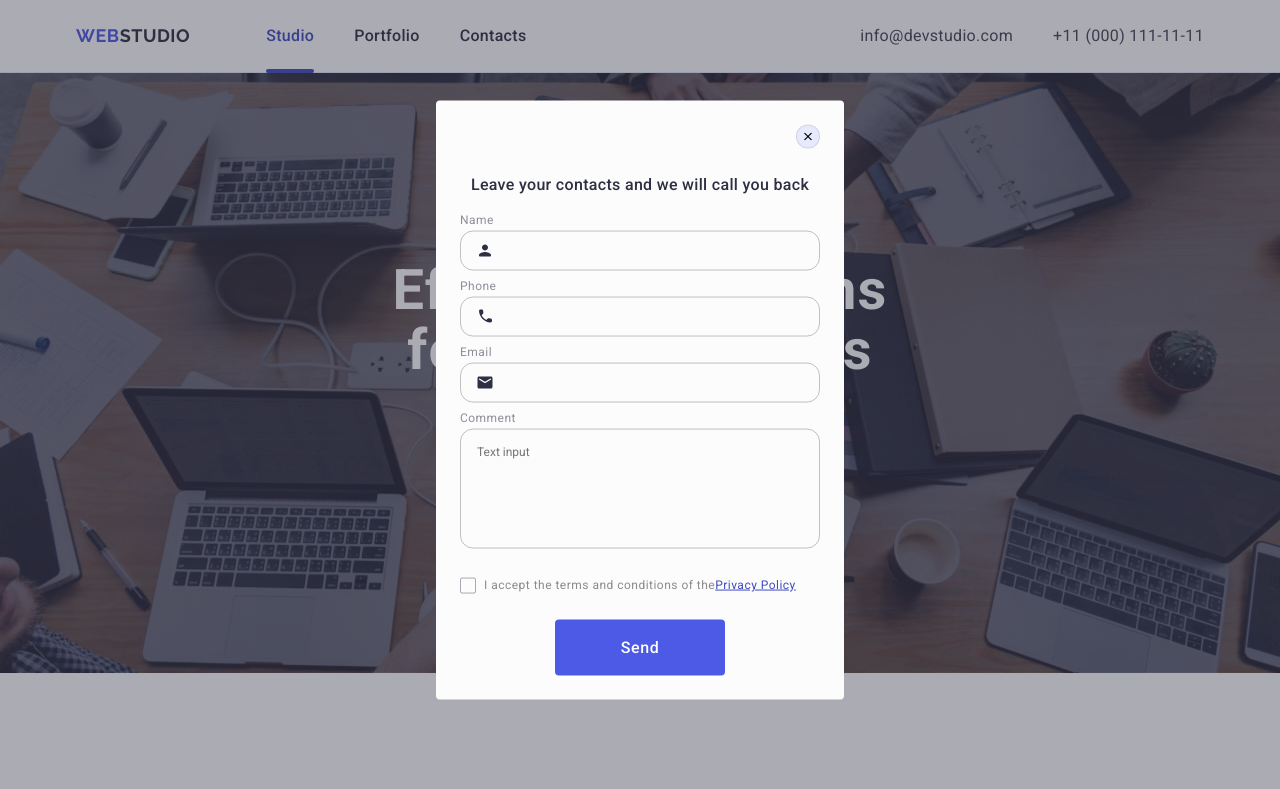
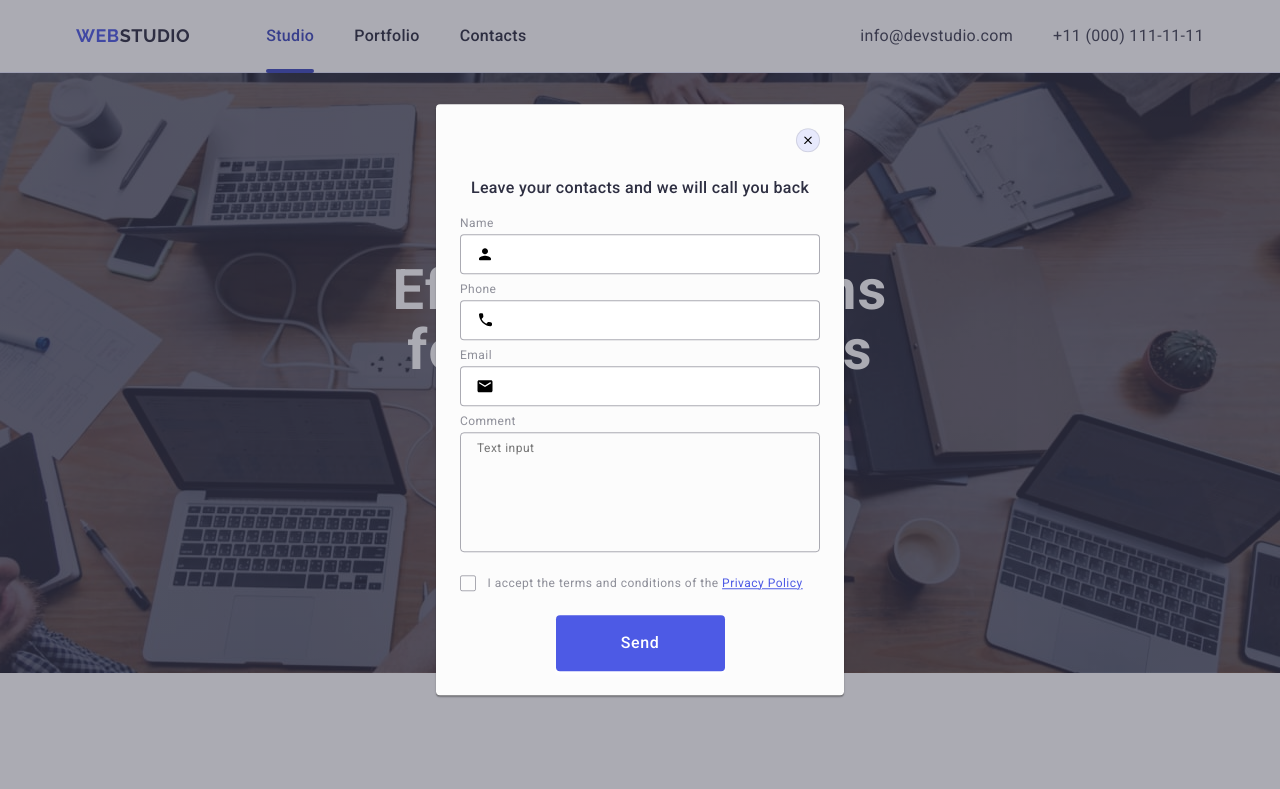
Before and after one commit to Valyushka2023/goit-markup-hw-05, a plain HTML site: page index.html in a window 1280 px wide. Shown: the top 789 px of the page. Drawn offline with nearby package versions, Linux system fonts and the light colour scheme.

Commit message:
start hw-05
ch003

```diff
--- a/css/styles.css
+++ b/css/styles.css
@@ -488,7 +488,6 @@ margin-bottom: 16px;
 .footer-soc-list {
 display: flex;
 gap: 16px;
-
 }
 
 .footer-soc-item {
@@ -522,7 +521,7 @@ fill: #f4f4fd ;
 }
 
 .footer-subscribe {
-
+display: block;
 }
 
 .footer-subscribe-title {
@@ -534,74 +533,62 @@ letter-spacing: 0.02em;
 margin-bottom: 16px;
 }
 
+.footer-form {
+display: flex;
+gap: 24px;
+}
+
+.footer-label {
+
+}
 
 .footer-input {
 width: 264px;
 height: 40px;
-border-radius: 4px;
 border: 1px solid #ffff;
 background-color: transparent;
-box-shadow: 0px 5.455px 5.455px 0px rgba(0, 0, 0, 0);
-outline: transparent;
-padding: 16px;
-color: #8E8F99;
+font-size: 12px;
+line-height: 2;
+letter-spacing: 0.04em;
+padding-left: 16px;
+box-shadow: 0px 4px 4px rgba(0, 0, 0, 0.15);
+border-radius: 4px;
+color: #ffff;
 }
 
 .footer-input ::placeholder {
 color: #ffff;
-font-size: 12px;
-font-weight: 400;
-line-height: 2.0;
-letter-spacing: 0.04em;
 }
 
 .btn-subscribe {
-  margin-left: 24px;
-  width: 164px;
-  height: 40px;
-  border-radius: 4px;
-background-color: #4D5AE5;
-color: #FFF;
-text-align: center;
-font-family: Roboto;
+min-width: 165px;
+height: 40px;
+display: flex;
+justify-content: center;
+align-items: center;
+font-family: Roboto, sans-serif;
 font-size: 16px;
-font-style: normal;
 font-weight: 500;
 line-height: 1.5;
 letter-spacing: 0.04em;
-display: inline-flex;
-padding: 8px 24px;
-justify-content: center;
-align-items: center;
-gap: 16px;
-position: 0;
+color: #FFF;
 cursor: pointer;
-border: 1px solid rgba(0, 0, 0, 0.10);
-transition: background-color 250ms cubic-bezier(0.4, 0, 0.2, 1), border 250ms cubic-bezier(0.4, 0, 0.2, 1);;
+background-color: #4D5AE5;
+border: none;
+border-radius: 4px;
+
+
+transition: background-color 250ms cubic-bezier(0.4, 0, 0.2, 1), border 250ms cubic-bezier(0.4, 0, 0.2, 1);
 }
 
 .btn-subscribe:hover,
 .btn-subscribe:focus {
 background-color: #404BBF;
-border: none;
 }
 
 .footer-subscribe-icon {
-transition: fill 250ms cubic-bezier(0.4, 0, 0.2, 1);
+margin-left: 16px;
 }
-
-.btn-subscribe:hover > .footer-subscribe-icon ,
-.btn-subscribe:focus > .footer-subscribe-icon {
-  fill: #FFF;
-}
-
-
-
-
-
-
-
-
 
 
 /* ----------------------------------------- */
@@ -615,10 +602,11 @@ left: 0;
 width: 100%;
 height: 100%;
 background-color: rgba(46, 47, 66, 0.40);
+transition: opacity 250ms cubic-bezier(0.4, 0, 0.2, 1), visibility 250ms cubic-bezier(0.4, 0, 0.2, 1);
+
 opacity: 0;
 visibility: hidden;
 pointer-events: none;
-transition: opaciti 250ms cubic-bezier(0.4, 0, 0.2, 1), visibility 250ms cubic-bezier(0.4, 0, 0.2, 1);
 }
 
 .is-open {
@@ -634,8 +622,9 @@ left: 50%;
 transform: translate(-50%, -50%) scale(1);
 width: 408px;
 min-height: 584px;
+background: #FCFCFC;
+box-shadow: 0px 1px 1px rgba(0, 0, 0, 0.14), 0px 1px 3px rgba(0, 0, 0, 0.12), 0px 2px 1px rgba(0, 0, 0, 0.2);
 border-radius: 4px;
-background: #FCFCFC;
 transition: transform 250ms cubic-bezier(0.4, 0, 0.2, 1);
 padding: 72px 24px 24px 24px;
 }
@@ -647,13 +636,13 @@ right: 24px;
 width: 24px;
 height: 24px;
 border-radius: 50%;
-position: 0;
+display: flex;
+align-items: center;
+justify-content: center;
+background-color: #E7E9FC;
+border: 1px solid rgba(0, 0, 0, 0.10);
+padding: 0;
 cursor: pointer;
-border: 1px solid rgba(0, 0, 0, 0.10);
-background-color: #E7E9FC;
-display: flex;
-justify-content: center;
-align-items: center;
 transition: background-color 250ms cubic-bezier(0.4, 0, 0.2, 1), border 250ms cubic-bezier(0.4, 0, 0.2, 1);
 }
 
@@ -673,154 +662,153 @@ transition: fill 250ms cubic-bezier(0.4, 0, 0.2, 1);
 }
 
 .modal-title {
+font-weight: 500;
+font-size: 16px;
+line-height: 1.5;
+text-align: center;
+letter-spacing: 0.02em;
 color:  #2E2F42;
-font-size: 16px;
-font-weight: 500;
-line-height: 1.5;
-letter-spacing: 0.02em;
-text-align: center;
-justify-content: center;
 margin-bottom: 16px;
 }
 
 .modal-field {
-
+margin-bottom: 8px;
 }
 
-.modal-lable {
+.modal-label {
+font-size: 12px;
+line-height: 1.17;
+letter-spacing: 0.04em;
+color: #8E8F99;
 display: block;
-color: #8E8F99;
-font-size: 12px;
-font-weight: 400;
-line-height: 1.166;
-letter-spacing: 0.04em;
-margin-bottom: 8px;
-
+margin-bottom: 4px;
 }
 
-.modal-part {
-display: block;
-margin-bottom: 4px;
+.modal-input-icon {
 position: relative;
-}
-
-.modal-input-wrap {
-position: relative;
-}
-
-.modal-icon {
-fill: #2E2F42;
-stroke: transparent;
-position: absolute;
-left: 16px;
-top: 50%;
-transform: translateY(-50%);
 }
 
 .modal-input {
 width: 100%;
 height: 40px;
-border-radius: 13px;
-border: 1.5px solid rgba(17, 17, 017, 0.25);
-background-color: transparent;
-box-shadow: 0px 5.455px 5.455px 0px rgba(0, 0, 0, 0);
+border: 1px solid rgba(46, 47, 66, 0.4);
+border-radius: 4px;
+padding-left: 38px;
 outline: transparent;
-padding: 16px;
-color: #8E8F99;
+transition: border-color 250ms cubic-bezier(0.4, 0, 0.2, 1);
 }
 
 .modal-input:focus {
 border-color: #4D5AE5;
 }
 
-.modal-input:focus +.modal-icon {
-stroke: #4D5AE5;
-}
 
-.modal-text {
-width: 100%;
-height: 120px;
-border-radius: 13px;
-border: 1.5px solid rgba(17, 17, 017, 0.25);
-background-color: transparent;
-box-shadow: 0px 5.455px 5.455px 0px rgba(0, 0, 0, 0);
-outline: transparent;
-color: #8E8F99;
-padding: 16px;
-margin-bottom: 16px;
-resize: none;
+.modal-icon {
+position: absolute;
+left: 16px;
+top: 50%;
+transform: translateY(-50%);
+transition: fill 250ms cubic-bezier(0.4, 0, 0.2, 1);
 }
 
 
-.modal-text ::placeholder {
-color: rgba(46, 47, 66, 0.40);
-font-size: 12px;
-font-weight: 400;
-line-height: 1.166;
-letter-spacing: 0.04em;
+.modal-input:focus +.modal-icon {
+fill: #4D5AE5;
 }
 
+
+.modal-field-textarea {
+  margin-bottom: 16px;
+}
+
+
+.modal-textarea {
+width: 100%;
+height: 120px;
+font-size: 12px;
+line-height: 1.17;
+letter-spacing: 0.04em;
+color: rgba(46, 47, 66, 0.4);
+border: 1px solid rgba(46, 47, 66, 0.4);
+border-radius: 4px;
+background-color: transparent;
+padding: 8px 16px;
+outline: transparent;
+resize: none;
+transition: border-color 250ms cubic-bezier(0.4, 0, 0.2, 1);
+}
+
+
+.modal-textarea ::placeholder {
+color: rgba(46, 47, 66, 0.40);
+}
+
+.modal-textarea:focus {
+border-color: #4D5AE5;
+}
+
+
+.checkbox-label {
+  margin-bottom: 24px;
+}
+
+
+
 .check-text {
-  color: rgba(64, 64, 64, 0.6);
 font-size: 12px;
-font-weight: 400;
-line-height: 1.666;
+line-height: 1.17;
 letter-spacing: 0.04em;
-display: flex;
-align-items: center;
+color: #8E8F99;
 }
 
 .check-text a {
-color: #404bbf;
+color: #4D5AE5;
 text-decoration: underline;
-line-height: 1.333;
+line-height: 1.33;
 }
 
 
 .check-text span {
 width: 16px;
 height: 16px;
+border: 1px solid rgba(47, 46, 66, 0.4);
 border-radius: 2px;
-border: 1px solid rgba(47, 46, 66, 0.40);
-margin-right: 8px;
-display: flex;
+transition: background-color 250ms cubic-bezier(0.4, 0, 0.2, 1), border 250ms cubic-bezier(0.4, 0, 0.2, 1), fill 250ms cubic-bezier(0.4, 0, 0.2, 1);
+display: inline-flex;
 align-items: center;
 justify-content: center;
-justify-content: center;
+margin-right: 8px;
 fill: transparent;
-transition: backgound-color 250ms cubic-besier (0.4, 0, 0.2, 1);
-border:  250ms cubic-besier (0.4, 0, 0.2, 1);
-fill: 250ms cubic-besier (0.4, 0, 0.2, 1);
-
 }
 
-.check-input:checked + .check-text span {
-  background-color: #fd9222;
-  border: none;
-  fill: #FFFFFF;
+.checkbox-input:checked + .check-text span {
+background-color: #404BBF;
+border: none;
+fill: #F4F4FD;
 }
 
 .btn-send {
-background: #4D5AE5;
-color: #FFF;
+display: block;
+min-width: 169px;
+height: 56px;
 font-family: Roboto, sans-serif;
 font-size: 16px;
 font-weight: 500;
 line-height: 1.5;
 letter-spacing: 0.04em;
+color: #FFF;
+cursor: pointer;
+background-color: #4D5AE5;
+border: none;
+transition: background-color 250ms cubic-bezier(0.4, 0, 0.2, 1);
+
+border-radius: 4px;
 padding: 16px 32px;
-cursor: pointer;
-border-radius: 4px;
-display: flex;
-width: 170px;
-height: 56px;
-border: none;
 margin: 0 auto;
 margin-top: 24px;
 box-shadow: 0px 4px 4px 0px;
 align-items: center;
 justify-content: center;
-transition: background-color 250ms cubic-bezier(0.4, 0, 0.2, 1);
 }
 
 .btn-send:hover,
--- a/index.html
+++ b/index.html
@@ -552,20 +552,26 @@
             </li>
           </ul>
         </div>
+
         <div class="footer-subscribe">
           <p class="footer-subscribe-title">Subscribe</p>
+          <form class="footer-form">
+            <label for="user-email" class="footer-label">
               <input
-              type="footer-text-subscribe"
-              required
+                id="user-email"
                 name="user-email"
+                type="email"
+                placeholder="E-mail"
                 class="footer-input"
-              placeholder="E-mail"
               />
-              <button type="submit" class="btn-subscribe">Subscribe
-                <svg class="footer-subscribe-icon" width="24" height="20">
+            </label>
+            <button type="submit" class="btn-subscribe">
+              Subscribe
+              <svg class="footer-subscribe-icon" width="24" height="24">
                 <use href="./images/icons.svg#icon-icon-send"></use>
               </svg>
             </button>
+          </form>
         </div>
       </div>
     </footer>
@@ -579,77 +585,80 @@
         </button>
         <p class="modal-title">Leave your contacts and we will call you back</p>
         <form class="modal-form">
-            <label class="modal-lable">
-              <span class="modal-part">Name</span>
-              <div class="modal-input-wrap">
+          <div class="modal-field">
+            <label for="user-name" class="modal-label">Name</label>
+            <div class="modal-input-icon">
               <input
+                id="user-name"
+                name="user-name"
                 type="text"
-                  required
-                  name="user-name"
                 class="modal-input"
               />
-                <svg class="modal-icon" width="18" heigth="18">
+              <svg class="modal-icon" width="18" height="24">
                 <use href="./images/icons.svg#icon-person-black-18dp"></use>
               </svg>
             </div>
-            </label>
-            <label class="modal-lable">
-              <span class="modal-part">Phone</span>
-              <div class="modal-input-wrap">
+          </div>
+          <div class="modal-field">
+            <label for="user-phone" class="modal-label">Phone</label>
+            <div class="modal-input-icon">
               <input
-                  type="phone"
-                  required
+                id="user-phone"
                 name="user-phone"
+                type="tel"
                 class="modal-input"
               />
-                <svg class="modal-icon" width="18" heigth="24">
+              <svg class="modal-icon" width="18" height="24">
                 <use href="./images/icons.svg#icon-phone-black-18dp"></use>
               </svg>
             </div>
-            </label>
-            <label class="modal-lable">
-              <span class="modal-part">Email</span>
-              <div class="modal-input-wrap">
+          </div>
+          <div class="modal-field">
+            <label for="user-email" class="modal-label">Email</label>
+            <div class="modal-input-icon">
               <input
+                id="user-email-input"
+                name="user-email"
                 type="email"
-                  required
-                  name="user-email"
                 class="modal-input"
               />
-                <svg class="modal-icon" width="18" heigth="24">
+              <svg class="modal-icon" width="18" height="24">
                 <use href="./images/icons.svg#icon-email-black-18dp"></use>
               </svg>
             </div>
-            </label>
-            <label for="user=comment" class="modal-lable">
-              <span class="modal-part">Comment</span>
+          </div>
+
+          <div class="modal-field-textarea">
+            <label for="user-comment" class="modal-label">Comment</label>
             <textarea
+              id="user-comment"
               name="user-comment"
-                id="user-comment"
-                class="modal-text"
               placeholder="Text input"
+              class="modal-textarea"
             ></textarea>
-            </label>
+          </div>
+
+          <div class="checkbox-label">
             <input
+              id="user-privacy"
               type="checkbox"
-          name="policy"
-          id="policy"
-          class="check-input visually-hidden"
               value="true"
+              name="user-privacy"
+              class="checkbox-input visually-hidden"
             />
-          <label for="policy" class="check-text">
+            <label for="user-privacy" class="check-text">
               <span>
-              <svg class="check-icon" width="10" height="10">
+                <svg class="check-icon" width="10" height="8">
                   <use href="./images/icons.svg#icon-checket"></use>
                 </svg>
-             </span>I accept the terms and conditions of the
+              </span>
+              I accept the terms and conditions of the
               <a href="#">Privacy Policy</a>
             </label>
+          </div>
           <button type="submit" class="btn-send">Send</button>
-
         </form>
       </div>
     </div>
   </body>
 </html>
-</div>
```
Lines whose indentation alone changed are shown as unchanged.
